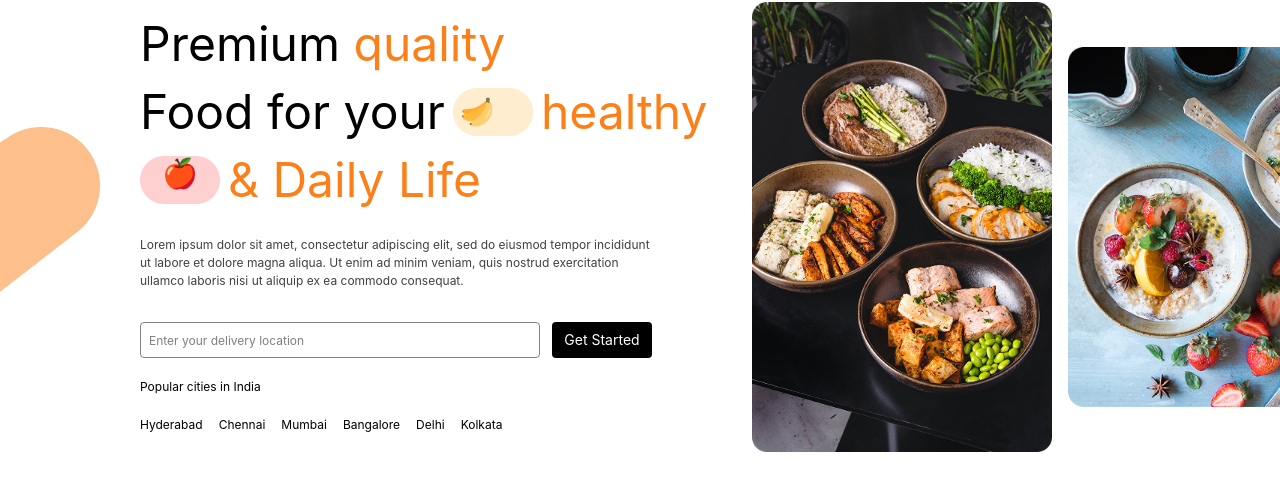
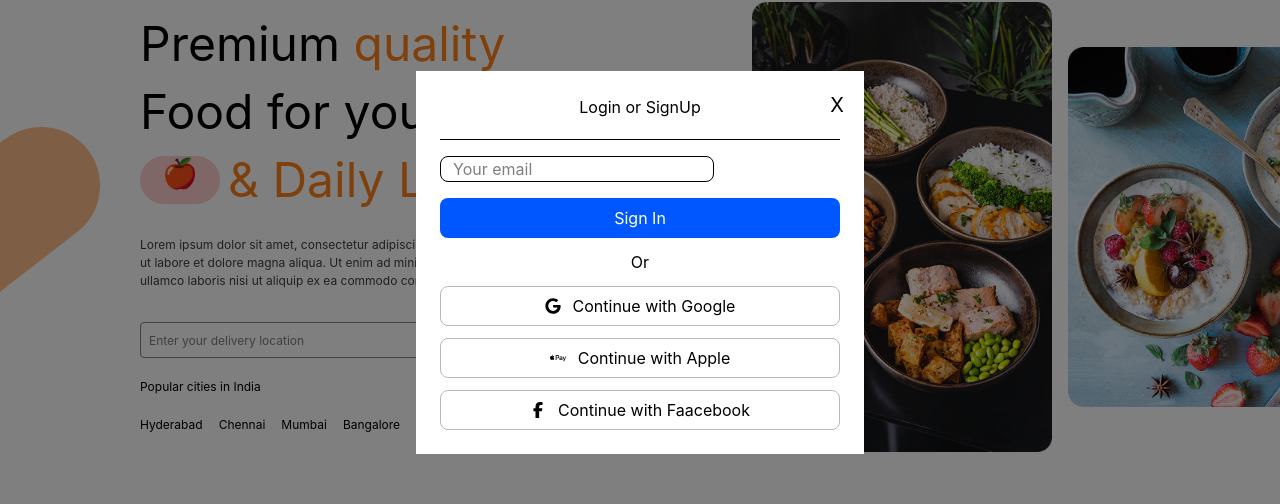
Before and after one commit to joewee-x/FitMe, a React (Vite) app: page / in a window 1280 px wide. Both pictures are taken after a click on the button "Sign In". Shown: the part 138-642 px from the top of the page. Built offline with nearby package versions, Linux system fonts and the light colour scheme; no server answers.

Commit message:
feat:login

```diff
--- a/src/App.jsx
+++ b/src/App.jsx
@@ -1,5 +1,6 @@
 import { BrowserRouter, Routes, Route, Link } from 'react-router-dom'
 import Nav from './Components/Nav'
+import Login from './Components/Login';
 import Footer from './Components/Footer'
 import Home from './Pages/Home';
 import Cart from './Pages/Cart';
@@ -10,6 +11,13 @@ import { useState } from 'react';
 
 function App() {
   const [cart, setCart] = useState([])
+   const [user, setUser] = useState(null)
+  const [showLogin, setShowLogin] = useState(false)
+
+  const handleLogin = (userDetails) => {
+    setUser(userDetails)
+    setShowLogin(false)
+  }
 
   const addToCart = (meal)=> {
     setCart(cart => {
@@ -51,7 +59,14 @@ function App() {
     <>
       <BrowserRouter>
         <div className="min-h-screen flex flex-col">
-        <Nav cartCount = {cartCount} />
+        <Nav cartCount = {cartCount} user={user} setShowLogin={setShowLogin} />
+        {showLogin && (
+        <Login
+          handleLogin={handleLogin}
+          setShowLogin={setShowLogin}
+        />
+      )}
+
 
         <main className='flex-1'>
           <Routes>
--- /dev/null
+++ b/src/Components/Login.jsx
@@ -0,0 +1,82 @@
+import { useState } from "react"
+import { FaApple, FaApplePay, FaGoogle, } from "react-icons/fa"
+import { FaAppleWhole, FaFacebookF } from "react-icons/fa6"
+
+const Login = ({ handleLogin, setShowLogin }) => {
+
+  const [name, setName] = useState("")
+  const [email, setEmail] = useState("")
+
+  const handleSubmit = (e) => {
+    e.preventDefault()
+
+    handleLogin({
+      name: name,
+      email: email
+    })
+  }
+
+  return (
+    <div className="fixed inset-0 bg-black/50 flex items-center justify-center z-50">
+
+      <div className=" bg-white w-[90%] max-w-md rounded-x p-6 relative">
+
+         <h2 className="text-md pb-5 text-center">
+                Login or SignUp
+          </h2>
+        <div className="absolute top-5 right-5">
+          <button
+            onClick={() => setShowLogin(false)}
+            className="text-xl"
+          >
+            X
+          </button>
+
+        </div>
+        <hr  className="py-2"/>
+
+
+        <form
+          onSubmit={handleSubmit}
+          className="space-y-4"
+        >
+
+          <input type="email" placeholder="Your email" value={email} onChange={(e) => setEmail(e.target.value)} required
+            className="w-fullh-10 border rounded-lg px-3 outline-none"/>
+
+          <button type="submit" className=" bg-[#0057FF] text-white w-full h-10 rounded-lg">
+            Sign In
+          </button>
+
+        </form>
+
+        <div className="flex justify-center py-3">
+            <p>Or</p>
+        </div>
+        <div>
+            <div>
+                <button type="submit" className="flex items-center justify-center gap-3 bg-white text-black w-full h-10 rounded-lg border border-[#B5BAC2]" >
+                <FaGoogle /> Continue with Google
+                </button>
+            </div>
+
+            <div>
+                <button type="submit" className="flex items-center my-3 justify-center gap-3 bg-white text-black w-full h-10 rounded-lg border border-[#B5BAC2]" >
+                <FaApplePay /> Continue with Apple
+                </button>
+            </div>
+
+            <div>
+                <button type="submit" className="flex items-center justify-center gap-3 bg-white text-black w-full h-10 rounded-lg border border-[#B5BAC2]" >
+                <FaFacebookF /> Continue with Faacebook
+                </button>
+            </div>
+        </div>
+
+      </div>
+
+    </div>
+  )
+}
+
+export default Login
--- a/src/Components/Nav.jsx
+++ b/src/Components/Nav.jsx
@@ -3,7 +3,7 @@ import { FaSearch } from "react-icons/fa";
 import { FiShoppingBag } from "react-icons/fi";
 import { Link } from 'react-router-dom';
 
-const Nav = ({cartCount}) => {
+const Nav = ({cartCount, user, setShowLogin}) => {
   return (
     <nav className=" fixed min-w-full top-0 bg-white h-20 grid items-center shadow-xl px-4 sm:px-8 lg:px-16 xl:px-30">
 
@@ -27,9 +27,18 @@ const Nav = ({cartCount}) => {
               h-4 rounded-full flex items-center justify-center"> {cartCount}</span>
             )}
           </Link>
-          <button className="bg-black text-white w-20 h-8 rounded text-sm shrink-0">
+
+          {user ? (
+
+          <p className="font-medium text-sm">
+            {user.email}
+          </p>
+
+        ) : (
+          <button className="bg-black text-white w-20 h-8 rounded text-sm shrink-0"  onClick={() => setShowLogin(true)}>
             Sign In
           </button>
+        )}
 
         </div>
 
```
